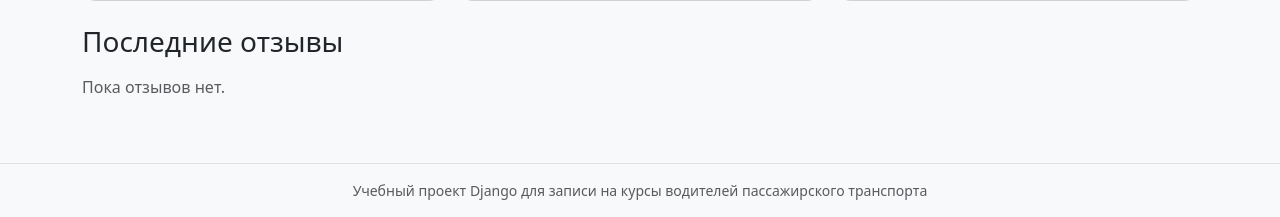
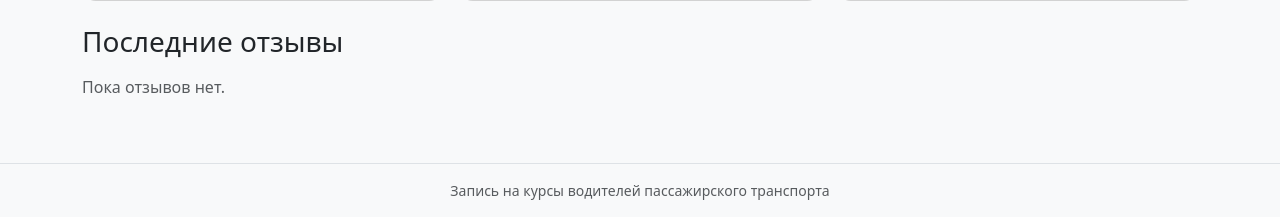
Before and after one commit to jutfruze/exam, a Django app: page / in a window 1280 px wide. Shown: the part 815-1032 px from the top of the page. Run offline with Django 5.2, Linux system fonts and the light colour scheme; data that the repository does not hold is empty.

```diff
--- a/exam_habibullin/courses/forms.py
+++ b/exam_habibullin/courses/forms.py
@@ -2,7 +2,7 @@ from django import forms
 
 from .models import User, Application, Review
 
-
+#форма регистрации
 class RegisterForm(forms.ModelForm):
     password = forms.CharField(label='Пароль', widget=forms.PasswordInput)
 
@@ -21,7 +21,7 @@ class RegisterForm(forms.ModelForm):
         for field in self.fields.values():
             field.widget.attrs.update({'class': 'form-control'})
 
-
+#форма авторизации
 class LoginForm(forms.Form):
     login = forms.CharField(label='Логин')
     password = forms.CharField(label='Пароль', widget=forms.PasswordInput)
@@ -48,7 +48,7 @@ class ApplicationForm(forms.ModelForm):
             field.widget.attrs.update({'class': 'form-select'})
         self.fields['preferred_date'].widget.attrs.update({'class': 'form-control'})
 
-
+#форма отзывов
 class ReviewForm(forms.ModelForm):
     class Meta:
         model = Review
--- a/exam_habibullin/courses/models.py
+++ b/exam_habibullin/courses/models.py
@@ -1,5 +1,6 @@
 from django.db import models
 
+#пользователь
 class User(models.Model):
     surname = models.CharField('Фамилия', max_length=50)
     name = models.CharField('Имя', max_length=50)
@@ -40,7 +41,7 @@ class Application(models.Model):
     def __str__(self):
         return f'{self.user} - {self.get_course_type_display()}'
 
-
+#модель для отзыва
 class Review(models.Model):
     user = models.ForeignKey(User, on_delete=models.CASCADE, verbose_name='Пользователь')
     application = models.OneToOneField(Application, on_delete=models.CASCADE, verbose_name='Заявка')
--- a/exam_habibullin/courses/urls.py
+++ b/exam_habibullin/courses/urls.py
@@ -2,6 +2,7 @@ from django.urls import path
 
 from . import views
 
+#ссылки
 urlpatterns = [
     path('', views.index, name='index'),
     path('register/', views.register_view, name='register'),
--- a/exam_habibullin/templates/base.html
+++ b/exam_habibullin/templates/base.html
@@ -48,7 +48,7 @@
 
 <footer class="bg-light border-top mt-4 py-3">
     <div class="container text-center text-muted small">
-        Учебный проект Django для записи на курсы водителей пассажирского транспорта
+         Запись на курсы водителей пассажирского транспорта
     </div>
 </footer>
 
```
Also changed, not shown: exam_habibullin/courses/views.py (+7 -7 lines), exam_habibullin/media/slider/bus.jpg (added), exam_habibullin/media/slider/electrobus.jpg (added), exam_habibullin/media/slider/road.jpg (added), exam_habibullin/media/slider/tram.jpg (added).
